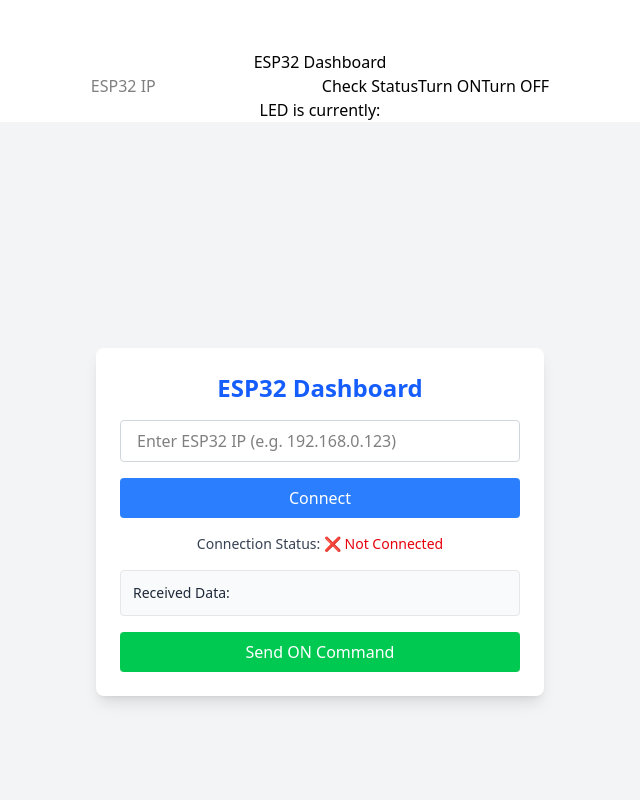
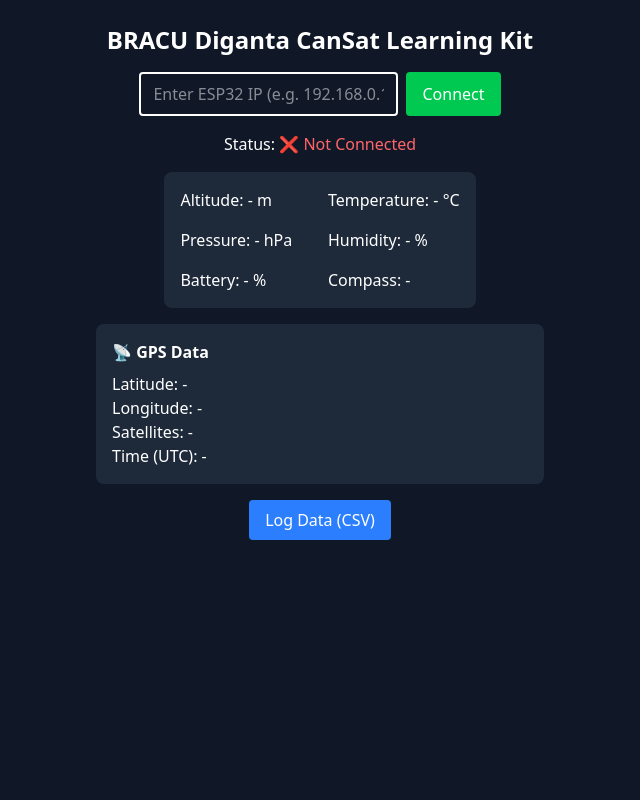
Before and after one commit to KaziAbdurRahim/cansatkit-gcs-web, a React (Vite) app: page / in a window 1280 px wide. Shown: the top 800 px of the page, without its empty margins (320-960 px from the left). Built offline with nearby package versions, Linux system fonts and the light colour scheme.

Commit message:
added the Dashboard02.jsx where the json file data is extracted and saved in a .csv
Signed-off-by: KaziAbdurRahim <kaziabdurrahim946@gmail.com>

```diff
--- /dev/null
+++ b/src/DashBoard02.jsx
@@ -0,0 +1,176 @@
+import React, { useState, useEffect } from "react";
+import axios from "axios";
+
+// 📁 Utility: Export sensor log as CSV file
+const exportToCSV = (data, filename = "cansat_log.csv") => {
+  if (!data || data.length === 0) return;
+
+  // Define CSV headers
+  const headers = [
+    "altitude",
+    "pressure",
+    "temperature",
+    "humidity",
+    "battery",
+    "compass",
+    "latitude",
+    "longitude",
+    "satellites",
+    "time",
+  ];
+
+  // Format each row based on headers
+  const csvRows = data.map((row) =>
+    headers.map((header) => row[header] || "").join(",")
+  );
+
+  // Combine headers and rows into CSV string
+  const csvContent = headers.join(",") + "\n" + csvRows.join("\n");
+
+  // Create downloadable blob and trigger download
+  const blob = new Blob([csvContent], { type: "text/csv;charset=utf-8;" });
+  const link = document.createElement("a");
+  link.href = URL.createObjectURL(blob);
+  link.setAttribute("download", filename);
+  document.body.appendChild(link);
+  link.click();
+  document.body.removeChild(link);
+};
+
+const DashBoard02 = () => {
+  // 🧠 State: IP address of ESP32
+  const [ip, setIp] = useState("");
+
+  // 🔌 State: Connection status
+  const [connected, setConnected] = useState(false);
+
+  // 📡 State: Latest sensor data from ESP32
+  const [sensorData, setSensorData] = useState({});
+
+  // 🧾 State: Historical log of all received data
+  const [logData, setLogData] = useState([]);
+
+  // ⏱️ State: Interval ID for polling
+  const [intervalId, setIntervalId] = useState(null);
+
+  // 🔁 Function: Connect or disconnect from ESP32
+  const toggleConnection = async () => {
+    if (connected) {
+      // Disconnect logic
+      clearInterval(intervalId);
+      setConnected(false);
+      setSensorData({});
+      return;
+    }
+
+    // Attempt to connect to ESP32 via /connect route
+    try {
+      const res = await axios.get(`http://${ip}/connect`);
+      if (res.data.connected) {
+        setConnected(true);
+        startPolling(); // Begin data polling
+      } else {
+        alert("ESP32 did not confirm connection.");
+      }
+    } catch (err) {
+      alert("Connection failed. Check IP and network.");
+    }
+  };
+
+  // 🔄 Function: Poll ESP32 every second for sensor data
+  const startPolling = () => {
+    const id = setInterval(async () => {
+      try {
+        const res = await axios.get(`http://${ip}/data`);
+        const timestampedData = {
+          ...res.data,
+          time: new Date().toISOString(), // Add timestamp on dashboard side
+        };
+        setSensorData(timestampedData); // Update live view
+        setLogData((prev) => [...prev, timestampedData]); // Append to log
+      } catch (err) {
+        console.error("Polling error:", err);
+      }
+    }, 1000);
+    setIntervalId(id);
+  };
+
+  // 🧹 Cleanup: Stop polling when component unmounts
+  useEffect(() => {
+    return () => clearInterval(intervalId);
+  }, [intervalId]);
+
+  // 💾 Function: Trigger CSV download of log data
+  const handleLogDownload = () => {
+    if (logData.length === 0) {
+      alert("No data to save.");
+      return;
+    }
+    exportToCSV(logData);
+  };
+
+  return (
+    <div className="min-h-screen bg-gray-900 text-white flex flex-col items-center py-6">
+      {/* 🏷️ Title */}
+      <h1 className="text-2xl font-bold mb-4">
+        BRACU Diganta CanSat Learning Kit
+      </h1>
+
+      {/* 🌐 IP Input + Connect Button */}
+      <div className="flex gap-2 mb-4">
+        <input
+          type="text"
+          placeholder="Enter ESP32 IP (e.g. 192.168.0.123)"
+          value={ip}
+          onChange={(e) => setIp(e.target.value)}
+          className="px-3 py-2 rounded text-white border-2"
+        />
+        <button
+          onClick={toggleConnection}
+          className={`px-4 py-2 rounded ${
+            connected ? "bg-red-500" : "bg-green-500"
+          }`}
+        >
+          {connected ? "Disconnect" : "Connect"}
+        </button>
+      </div>
+
+      {/* 🔍 Connection Status */}
+      <p className="mb-4">
+        Status:{" "}
+        <span className={connected ? "text-green-400" : "text-red-400"}>
+          {connected ? "✅ Connected" : "❌ Not Connected"}
+        </span>
+      </p>
+
+      {/* 📊 Sensor Data Display */}
+      <div className="grid grid-cols-2 gap-4 bg-gray-800 p-4 rounded-lg mb-4">
+        <div>Altitude: {sensorData.altitude || "-"} m</div>
+        <div>Temperature: {sensorData.temperature || "-"} °C</div>
+        <div>Pressure: {sensorData.pressure || "-"} hPa</div>
+        <div>Humidity: {sensorData.humidity || "-"} %</div>
+        <div>Battery: {sensorData.battery || "-"} %</div>
+        <div>Compass: {sensorData.compass || "-"}</div>
+      </div>
+
+      {/* 🧭 GPS Data Display */}
+      <div className="bg-gray-800 p-4 rounded-lg mb-4 w-full max-w-md">
+        <h2 className="font-semibold mb-2">📡 GPS Data</h2>
+        <p>Latitude: {sensorData.latitude || "-"}</p>
+        <p>Longitude: {sensorData.longitude || "-"}</p>
+        <p>Satellites: {sensorData.satellites || "-"}</p>
+        <p>Time (UTC): {sensorData.time || "-"}</p>
+      </div>
+
+      {/* 📥 Log Download Button */}
+      <button
+        onClick={handleLogDownload}
+        className="px-4 py-2 bg-blue-500 rounded hover:bg-blue-600"
+      >
+        Log Data (CSV)
+      </button>
+    </div>
+  );
+};
+
+export default DashBoard02;
--- a/src/Home.jsx
+++ b/src/Home.jsx
@@ -1,11 +1,13 @@
 import React from "react";
 import Dashboard01 from "./Dashboard01";
 import BasicConnection from "./BasicConnection";
+import DashBoard02 from "./DashBoard02";
 
 const Home = () => {
   return (
     <div>
-      <BasicConnection></BasicConnection>
+      <DashBoard02></DashBoard02>
+      {/* <BasicConnection></BasicConnection> */}
       <Dashboard01></Dashboard01>
     </div>
   );
```
Also changed, not shown: src/Dashboard01.jsx (+4 -4 lines).
